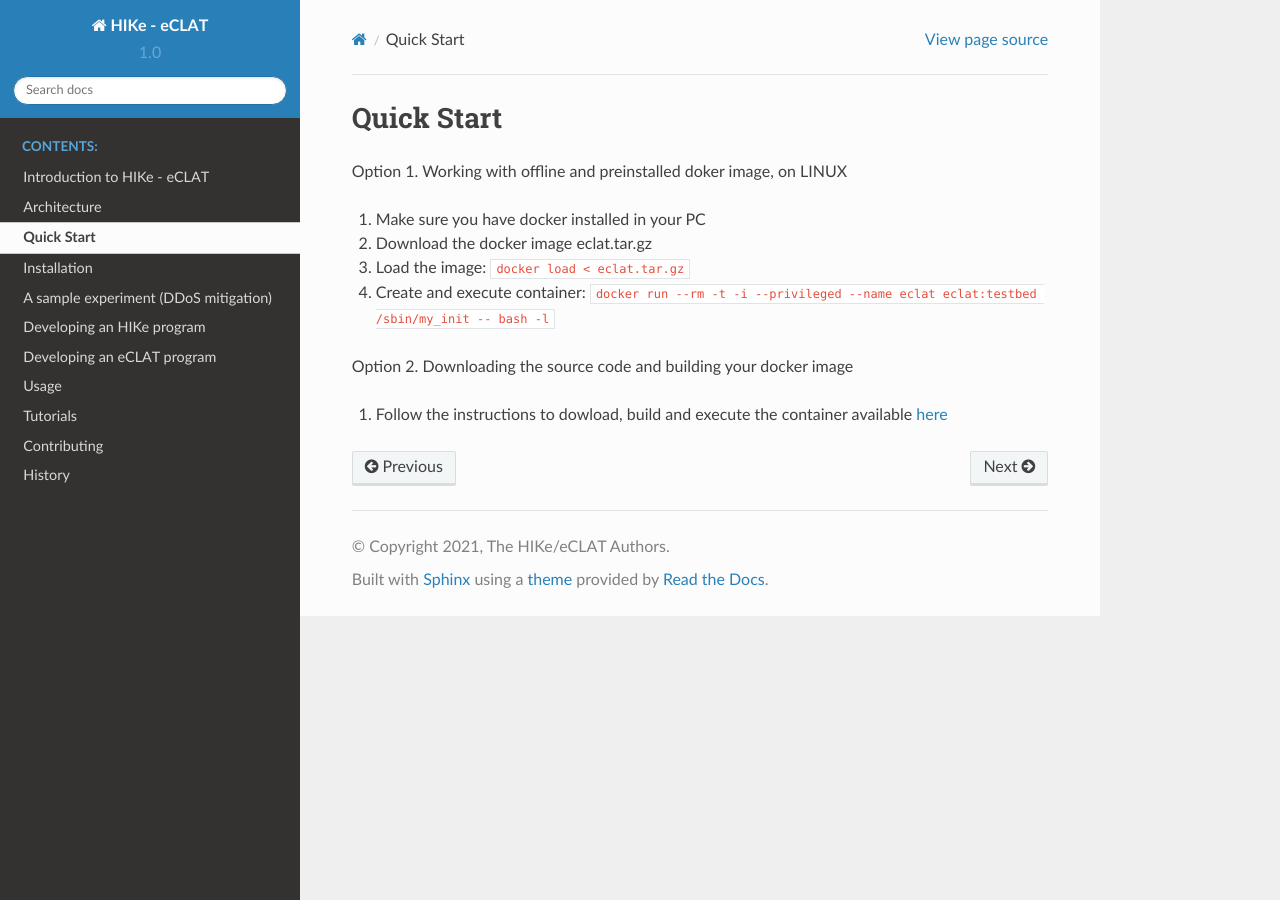
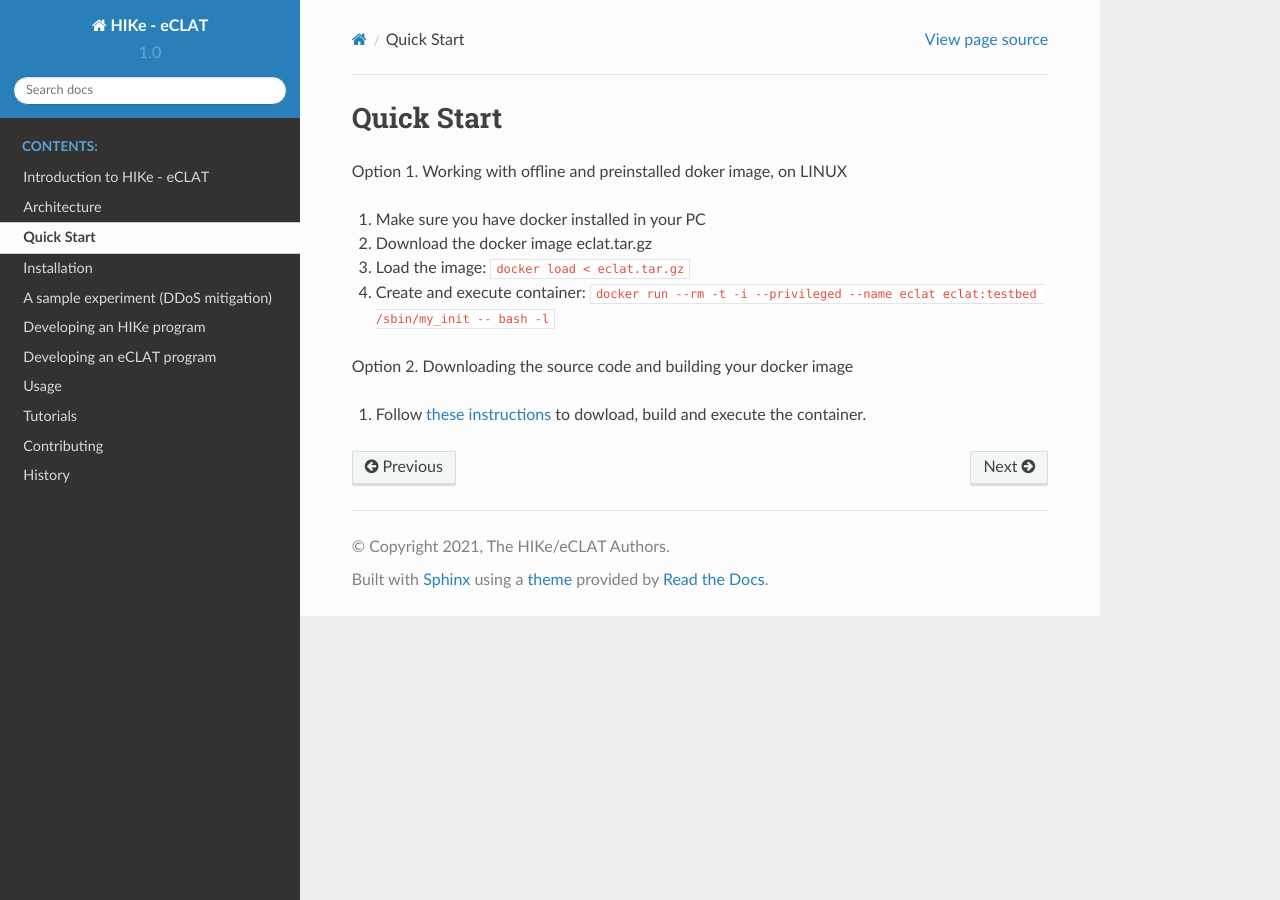
Before and after one commit to hike-eclat/docs, a Sphinx documentation site: the page built from docs/quickstart.rst, in a window 1280 px wide. Built offline with Sphinx 7.4.7 and the Read the Docs theme 2.0.0, drawn with Linux system fonts in a browser that asks for light colours; pages that are not in the unit, such as notebooks, are missing from menus.

Commit message:
Update quickstart.rst

```diff
--- a/docs/quickstart.rst
+++ b/docs/quickstart.rst
@@ -10,4 +10,4 @@ Option 1. Working with offline and preinstalled doker image, on LINUX
 
 Option 2. Downloading the source code and building your docker image
 
-#. Follow the instructions to dowload, build and execute the container available :doc:`here<installation>`
+#. Follow :doc:`these instructions<installation>` to dowload, build and execute the container.
```
